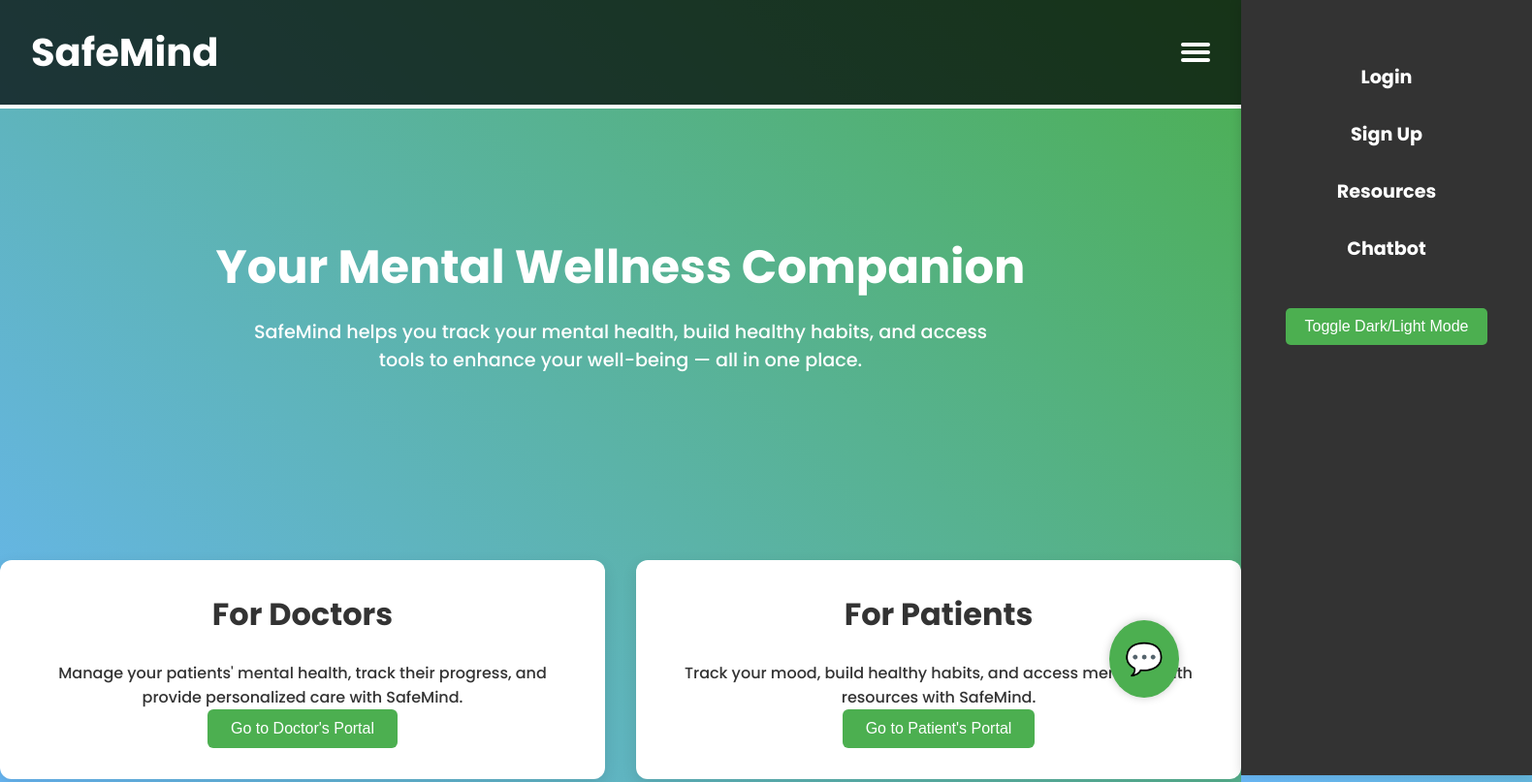
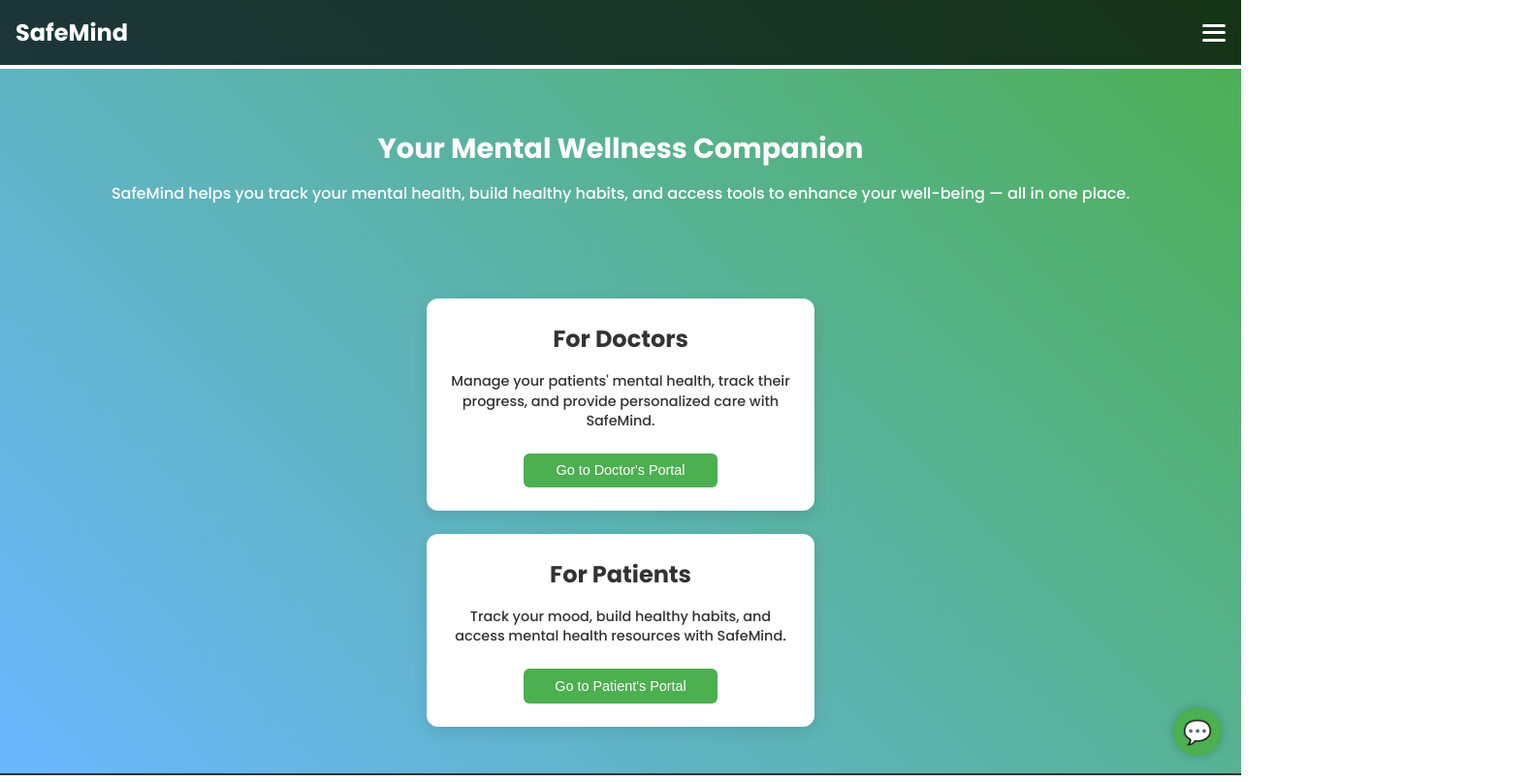
Before and after one commit to DevTalix/mental-health-app, a website: page public/index.html in a window 1280 px wide. Shown: the top 807 px of the page at 97% size, 1580 px wide, since content can reach past the window. Drawn offline with Linux system fonts and the light colour scheme.

Commit message:
Initial commit

```diff
--- a/public/index.html
+++ b/public/index.html
@@ -2,7 +2,7 @@
 <html lang="en">
 <head>
   <meta charset="UTF-8" />
-  <meta name="viewport" content="width=device-width, initial-scale=1.0" />
+  <meta name="viewport" content="width=device-width, initial-scale=1.0, maximum-scale=1.0, user-scalable=no" />
   <title>SafeMind | Home</title>
   <link href="https://fonts.googleapis.com/css2?family=Poppins:wght@300;500;700&display=swap" rel="stylesheet">
   <style>
@@ -21,8 +21,11 @@
       font-family: 'Poppins', sans-serif;
       transition: background 0.3s ease, color 0.3s ease;
       width: 100%;
-      max-width: 100vw;
-      overflow-x: hidden; /* Prevent horizontal scrolling */
+      height: 100%;
+      margin: 0;
+      padding: 0;
+      overflow-x: hidden;
+      -webkit-text-size-adjust: 100%;
     }
 
     body.dark-mode {
@@ -42,7 +45,7 @@
       border-bottom: 4px solid #fff;
       display: flex;
       justify-content: space-between;
-      padding: 1.5rem 2rem;
+      padding: 1rem;
       position: sticky;
       top: 0;
       z-index: 100;
@@ -51,39 +54,44 @@
 
     header h1 {
       color: #fff;
-      font-size: 2.5rem;
+      font-size: 1.5rem;
       margin: 0;
+      white-space: nowrap;
+      overflow: hidden;
+      text-overflow: ellipsis;
     }
 
     .hamburger-menu {
       display: flex;
       flex-direction: column;
       justify-content: space-between;
-      width: 30px;
-      height: 20px;
+      width: 24px;
+      height: 18px;
       cursor: pointer;
       z-index: 110;
     }
 
     .hamburger-menu div {
       background: #fff;
-      height: 4px;
+      height: 3px;
       border-radius: 5px;
       width: 100%;
     }
 
     .menu {
-      position: absolute;
+      position: fixed;
       top: 0;
-      right: -300px;
-      width: 300px;
+      right: -100%;
+      width: 80%;
+      max-width: 300px;
       height: 100vh;
       background: var(--menu-bg-light);
       color: white;
       transition: all 0.3s ease;
-      padding-top: 50px;
+      padding-top: 60px;
       box-shadow: -2px 0px 10px rgba(0, 0, 0, 0.1);
       z-index: 1000;
+      overflow-y: auto;
     }
 
     body.dark-mode .menu {
@@ -97,9 +105,9 @@
     .menu a {
       color: white;
       text-decoration: none;
-      padding: 15px;
+      padding: 12px 15px;
       display: block;
-      font-size: 1.2rem;
+      font-size: 1rem;
       text-align: center;
       font-weight: bold;
     }
@@ -109,16 +117,18 @@
     }
 
     .theme-toggle {
-      margin: 2rem auto;
-      padding: 10px 20px;
+      margin: 1.5rem auto;
+      padding: 8px 16px;
       display: block;
       border: none;
       border-radius: 5px;
       background: #4caf50;
       color: white;
-      font-size: 1rem;
+      font-size: 0.9rem;
       cursor: pointer;
       transition: background 0.3s ease;
+      width: 80%;
+      max-width: 200px;
     }
 
     .theme-toggle:hover {
@@ -127,26 +137,32 @@
 
     .hero {
       text-align: center;
-      padding: 8rem 2rem;
+      padding: 4rem 1rem;
+      width: 100%;
     }
 
     .hero h2 {
-      font-size: 3rem;
+      font-size: 1.8rem;
       margin-bottom: 1rem;
+      line-height: 1.3;
     }
 
     .hero p {
-      font-size: 1.2rem;
-      max-width: 800px;
-      margin: auto;
+      font-size: 1rem;
+      max-width: 100%;
+      margin: 0 auto;
+      padding: 0 1rem;
+      line-height: 1.5;
     }
 
     .user-segment {
       display: flex;
-      flex-wrap: wrap;
-      gap: 2rem;
-      justify-content: space-around;
-      margin-top: 4rem;
+      flex-direction: column;
+      gap: 1.5rem;
+      justify-content: center;
+      align-items: center;
+      margin: 2rem 1rem;
+      width: calc(100% - 2rem);
     }
 
     .user-segment .cta {
@@ -154,20 +170,27 @@
       color: #333;
       border-radius: 12px;
       box-shadow: 0 5px 15px rgba(0, 0, 0, 0.1);
-      flex: 1 1 300px;
-      padding: 2rem 2.5rem;
+      width: 100%;
+      max-width: 400px;
+      padding: 1.5rem;
       text-align: center;
       transition: transform 0.3s ease;
     }
 
     .user-segment .cta:hover {
       background-color: #f0f0f0;
-      transform: translateY(-10px);
+      transform: translateY(-5px);
     }
 
     .cta h3 {
-      font-size: 2rem;
+      font-size: 1.5rem;
+      margin-bottom: 1rem;
+    }
+
+    .cta p {
+      font-size: 0.9rem;
       margin-bottom: 1.5rem;
+      line-height: 1.4;
     }
 
     .cta button {
@@ -175,10 +198,12 @@
       color: #fff;
       border: none;
       border-radius: 6px;
-      font-size: 1rem;
-      padding: 0.7rem 1.5rem;
+      font-size: 0.9rem;
+      padding: 0.6rem 1.2rem;
       cursor: pointer;
       transition: background 0.3s ease;
+      width: 100%;
+      max-width: 200px;
     }
 
     .cta button:hover {
@@ -188,56 +213,65 @@
     footer {
       background: #333;
       color: white;
-      margin-top: 5rem;
-      padding: 1.5rem;
+      margin-top: 3rem;
+      padding: 1rem;
       text-align: center;
+      font-size: 0.8rem;
+      width: 100%;
     }
 
     #chatbot-btn {
       position: fixed;
-      bottom: 10%;
-      right: 5%;
+      bottom: 20px;
+      right: 20px;
       background: #4caf50;
       border-radius: 50%;
       color: white;
-      font-size: 2rem;
-      padding: 1rem;
+      font-size: 1.5rem;
+      width: 50px;
+      height: 50px;
+      display: flex;
+      align-items: center;
+      justify-content: center;
       box-shadow: 0px 0px 10px rgba(0, 0, 0, 0.2);
       cursor: pointer;
       transition: transform 0.3s ease;
+      z-index: 100;
     }
 
     #chatbot-btn:hover {
       transform: scale(1.1);
     }
 
-    @media (max-width: 768px) {
-      header {
-        flex-direction: column;
-        align-items: flex-start;
+    /* Prevent horizontal scrolling */
+    .container {
+      width: 100%;
+      overflow-x: hidden;
     }
 
+    /* Media query for very small screens */
+    @media (max-width: 360px) {
       header h1 {
-        font-size: 2rem;
+        font-size: 1.3rem;
       }
 
-      .hero {
-        padding: 6rem 2rem;
+      .hero h2 {
+        font-size: 1.5rem;
       }
 
-      .user-segment {
-        flex-direction: column;
-        align-items: center;
+      .hero p {
+        font-size: 0.9rem;
       }
 
-      .user-segment .cta {
-        margin-bottom: 1.5rem;
+      .cta h3 {
+        font-size: 1.3rem;
       }
     }
   </style>
 </head>
 
 <body>
+  <div class="container">
     <header>
       <h1>SafeMind</h1>
       <div class="hamburger-menu" onclick="toggleMenu()">
@@ -280,6 +314,7 @@
     <div id="chatbot-btn" onclick="window.location.href='chat.html'">
       💬
     </div>
+  </div>
 
   <script>
     function toggleMenu() {
@@ -296,7 +331,23 @@
 
     function toggleTheme() {
       document.body.classList.toggle('dark-mode');
+
+      // Save preference to localStorage
+      const isDarkMode = document.body.classList.contains('dark-mode');
+      localStorage.setItem('darkMode', isDarkMode);
     }
+
+    // Check for saved theme preference
+    document.addEventListener('DOMContentLoaded', function() {
+      if (localStorage.getItem('darkMode') === 'true') {
+        document.body.classList.add('dark-mode');
+      }
+
+      // Prevent zooming on mobile devices
+      document.addEventListener('touchmove', function(event) {
+        if (event.scale !== 1) { event.preventDefault(); }
+      }, { passive: false });
+    });
   </script>
 </body>
 </html>
```
Lines whose indentation alone changed are shown as unchanged.
